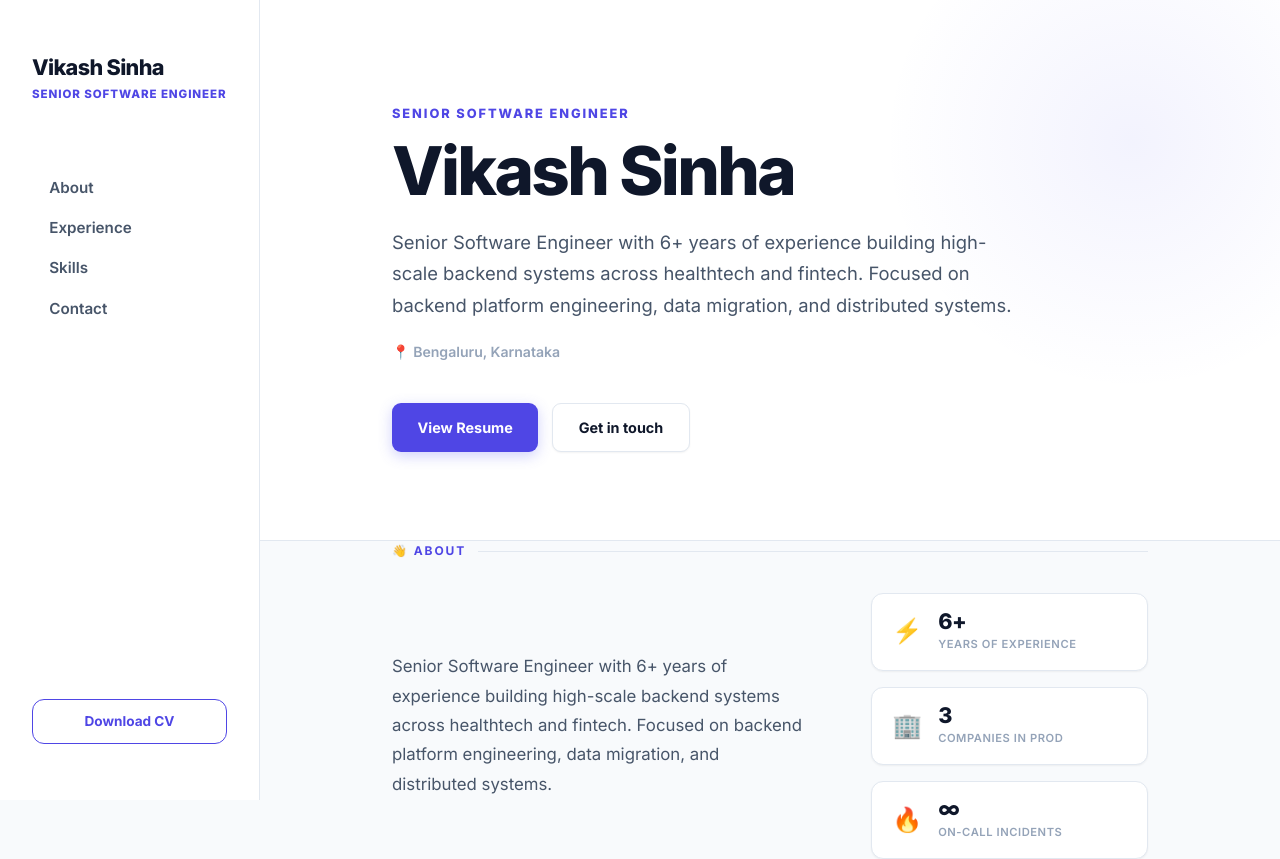
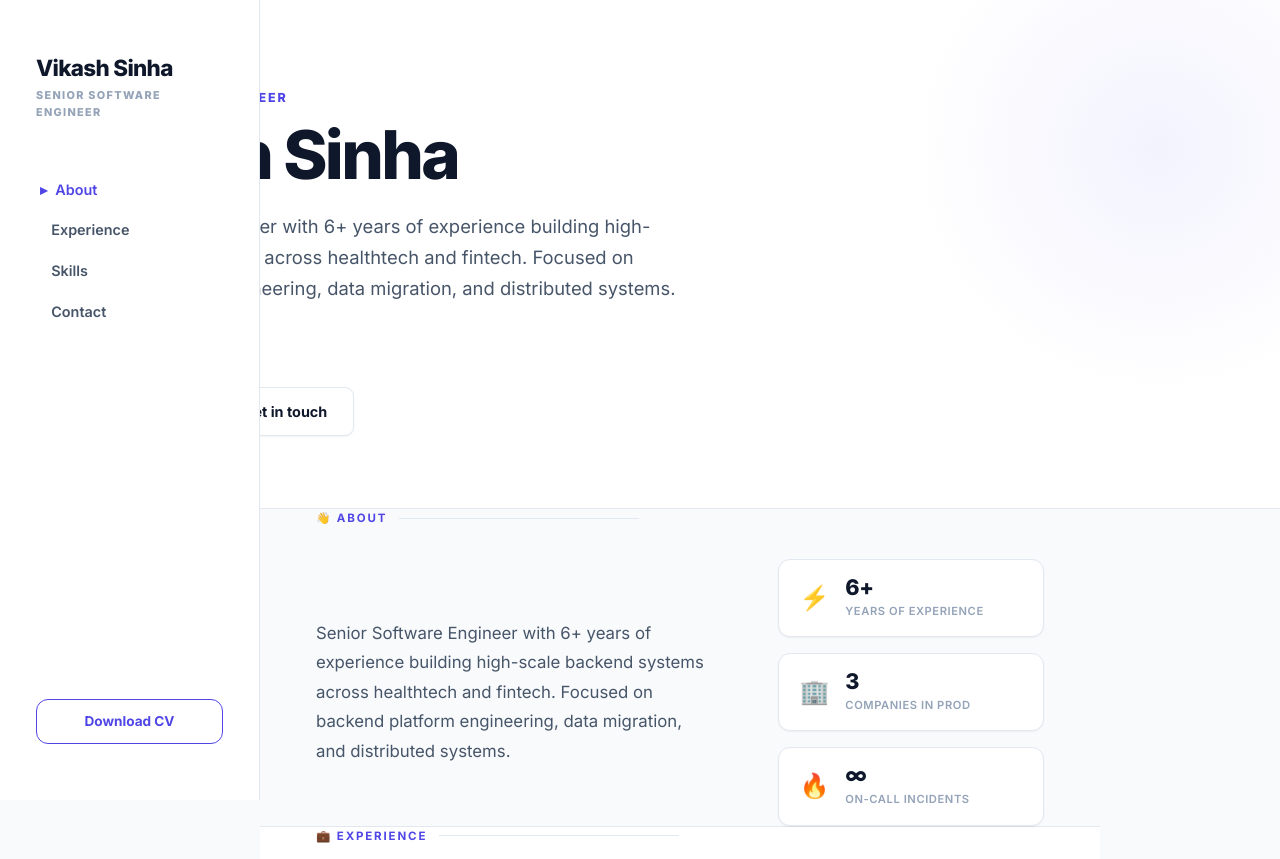
Before and after one commit to vikash1a/vikash-portfolio, a React (Vite) app in the folder site/: page / in a window 1280 px wide. Shown: the top 859 px of the page. Built offline with nearby package versions, Linux system fonts and the light colour scheme.

Commit message:
design: holistically improve portfolio layout alignment and section grid spacing

```diff
--- a/site/src/components/Header.tsx
+++ b/site/src/components/Header.tsx
@@ -1,12 +1,42 @@
-import { useState } from 'react';
+import { useState, useEffect } from 'react';
 import data from '../data/resume.json';
 
 export default function Header() {
   const [isOpen, setIsOpen] = useState(false);
+  const [activeSection, setActiveSection] = useState('');
   const base = import.meta.env.BASE_URL;
   const p = data.personal;
 
   const toggleMenu = () => setIsOpen(!isOpen);
+
+  useEffect(() => {
+    const sections = ['about', 'experience', 'skills', 'contact'];
+
+    const observerOptions = {
+      root: null,
+      rootMargin: '-30% 0px -50% 0px', // detects intersecting when section occupies center of viewport
+      threshold: 0,
+    };
+
+    const observerCallback = (entries: IntersectionObserverEntry[]) => {
+      entries.forEach((entry) => {
+        if (entry.isIntersecting) {
+          setActiveSection(entry.target.id);
+        }
+      });
+    };
+
+    const observer = new IntersectionObserver(observerCallback, observerOptions);
+
+    sections.forEach((id) => {
+      const el = document.getElementById(id);
+      if (el) {
+        observer.observe(el);
+      }
+    });
+
+    return () => observer.disconnect();
+  }, []);
 
   return (
     <>
@@ -32,16 +62,16 @@ export default function Header() {
             <span className="sidebar-title">{p.title}</span>
           </div>
           <div className="sidebar-links">
-            <a href="#about" onClick={() => setIsOpen(false)}>
+            <a href="#about" className={activeSection === 'about' ? 'active' : ''} onClick={() => setIsOpen(false)}>
               <span className="nav-bullet">▸</span> About
             </a>
-            <a href="#experience" onClick={() => setIsOpen(false)}>
+            <a href="#experience" className={activeSection === 'experience' ? 'active' : ''} onClick={() => setIsOpen(false)}>
               <span className="nav-bullet">▸</span> Experience
             </a>
-            <a href="#skills" onClick={() => setIsOpen(false)}>
+            <a href="#skills" className={activeSection === 'skills' ? 'active' : ''} onClick={() => setIsOpen(false)}>
               <span className="nav-bullet">▸</span> Skills
             </a>
-            <a href="#contact" onClick={() => setIsOpen(false)}>
+            <a href="#contact" className={activeSection === 'contact' ? 'active' : ''} onClick={() => setIsOpen(false)}>
               <span className="nav-bullet">▸</span> Contact
             </a>
           </div>
--- a/site/src/index.css
+++ b/site/src/index.css
@@ -11,7 +11,7 @@
   --accent: #4f46e5; /* Indigo 600 */
   --accent-hover: #4338ca; /* Indigo 700 */
   --accent-subtle: #eeebff;
-  --max-w: 820px; /* slightly narrower for better reading readability */
+  --max-w: 840px;
   --font: 'Inter', system-ui, -apple-system, sans-serif;
   --radius: 12px;
   --shadow-sm: 0 1px 2px 0 rgba(0, 0, 0, 0.05);
@@ -25,7 +25,7 @@ body {
   background: var(--bg);
   color: var(--text);
   font-family: var(--font);
-  font-size: 0.95rem; /* slightly tighter typography */
+  font-size: 0.95rem;
   line-height: 1.6;
   -webkit-font-smoothing: antialiased;
 }
@@ -35,14 +35,15 @@ a:hover { color: var(--accent-hover); }
 
 .container {
   max-width: var(--max-w);
-  margin: 0 auto;
-  padding: 0 2rem;
+  margin-left: 0;
+  margin-right: auto;
+  padding: 0 3.5rem;
 }
 
-section { padding: 5rem 0; }
+section { padding: 4.5rem 0; }
 
 .section-label {
-  font-size: 0.75rem;
+  font-size: 0.72rem;
   font-weight: 700;
   letter-spacing: 0.16em;
   text-transform: uppercase;
@@ -57,6 +58,7 @@ section { padding: 5rem 0; }
   flex: 1;
   height: 1px;
   background: var(--border);
+  max-width: 240px;
 }
 
 /* Sidebar & Navigation (Left Menu) */
@@ -66,7 +68,7 @@ section { padding: 5rem 0; }
   width: 260px;
   background: var(--bg-white);
   border-right: 1px solid var(--border);
-  padding: 3.5rem 2rem;
+  padding: 3.5rem 2.25rem;
   display: flex;
   flex-direction: column;
   justify-content: space-between;
@@ -76,38 +78,39 @@ section { padding: 5rem 0; }
 .sidebar-logo {
   display: flex;
   flex-direction: column;
-  gap: 0.35rem;
+  gap: 0.4rem;
 }
 .sidebar-name {
   font-weight: 900;
-  font-size: 1.35rem;
+  font-size: 1.4rem;
   color: var(--text);
   letter-spacing: -0.03em;
   line-height: 1.1;
 }
 .sidebar-title {
-  font-size: 0.72rem;
+  font-size: 0.68rem;
   font-weight: 800;
   text-transform: uppercase;
-  letter-spacing: 0.08em;
-  color: var(--accent);
+  letter-spacing: 0.12em;
+  color: var(--muted);
 }
 .sidebar-links {
   display: flex;
   flex-direction: column;
-  gap: 1rem;
-  margin: 4.5rem 0;
+  gap: 1.1rem;
+  margin: 3.5rem 0;
 }
 .sidebar-links a {
-  font-size: 0.95rem;
+  font-size: 0.9rem;
   color: var(--text-secondary);
   font-weight: 600;
   display: flex;
   align-items: center;
-  gap: 0.6rem;
+  gap: 0.5rem;
   transition: color 0.2s, transform 0.2s;
 }
-.sidebar-links a:hover {
+.sidebar-links a:hover,
+.sidebar-links a.active {
   color: var(--accent);
   transform: translateX(4px);
 }
@@ -117,7 +120,8 @@ section { padding: 5rem 0; }
   transform: scale(0.5);
   transition: opacity 0.2s, transform 0.2s;
 }
-.sidebar-links a:hover .nav-bullet {
+.sidebar-links a:hover .nav-bullet,
+.sidebar-links a.active .nav-bullet {
   opacity: 1;
   transform: scale(1);
 }
@@ -181,13 +185,13 @@ section { padding: 5rem 0; }
 /* Layout Offsets for Left Sidebar */
 @media (min-width: 769px) {
   header, main, footer {
-    margin-left: 260px;
+    padding-left: 260px;
   }
 }
 
 /* Hero Section */
 header {
-  padding: 6.5rem 0 5.5rem;
+  padding: 5.5rem 0 4.5rem;
   background: var(--bg-white);
   border-bottom: 1px solid var(--border);
   position: relative;
@@ -207,7 +211,7 @@ header::before {
 .hero-inner { display: flex; align-items: flex-start; position: relative; z-index: 1; }
 .hero-text { max-width: 620px; }
 .hero-eyebrow {
-  font-size: 0.8rem;
+  font-size: 0.78rem;
   font-weight: 800;
   letter-spacing: 0.15em;
   text-transform: uppercase;
@@ -398,7 +402,7 @@ h1 {
 #skills { background: var(--bg); }
 .groups {
   display: grid;
-  grid-template-columns: repeat(auto-fill, minmax(240px, 1fr));
+  grid-template-columns: repeat(2, 1fr);
   gap: 1.5rem;
 }
 .group {
@@ -450,8 +454,8 @@ h1 {
   border-radius: var(--radius);
   padding: 2.5rem;
   display: grid;
-  grid-template-columns: 1.2fr 0.8fr;
-  gap: 3rem;
+  grid-template-columns: 1fr 1.25fr;
+  gap: 3.5rem;
   align-items: center;
 }
 .contact-text h2 { font-size: 1.5rem; font-weight: 800; color: var(--text); margin-bottom: 0.5rem; letter-spacing: -0.02em; }
@@ -493,8 +497,9 @@ footer {
 }
 footer .container {
   max-width: var(--max-w);
-  margin: 0 auto;
-  padding: 0 2rem;
+  margin-left: 0;
+  margin-right: auto;
+  padding: 0 3.5rem;
   display: flex;
   justify-content: space-between;
   flex-wrap: wrap;
@@ -506,6 +511,10 @@ footer .container {
 
 /* Media Queries */
 @media (max-width: 768px) {
+  .container {
+    margin: 0 auto;
+    padding: 0 1.5rem;
+  }
   .mobile-bar {
     display: flex;
   }
@@ -523,6 +532,11 @@ footer .container {
   .about-grid { grid-template-columns: 1fr; gap: 2.5rem; }
   .highlights { grid-template-columns: 1fr; gap: 0.75rem; }
   .highlights li { align-items: center; text-align: center; }
+  .groups { grid-template-columns: 1fr; }
   .contact-card { grid-template-columns: 1fr; gap: 2rem; padding: 2rem; }
   section { padding: 3.5rem 0; }
+  footer .container {
+    margin: 0 auto;
+    padding: 0 1.5rem;
+  }
 }
```
